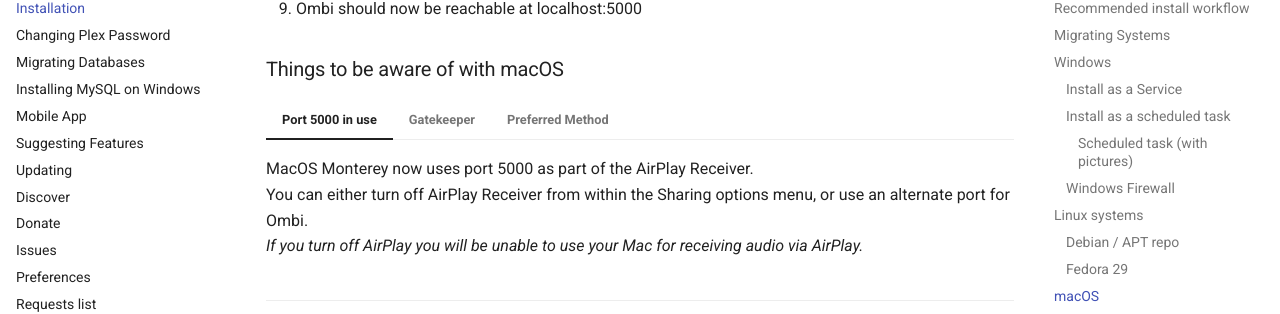
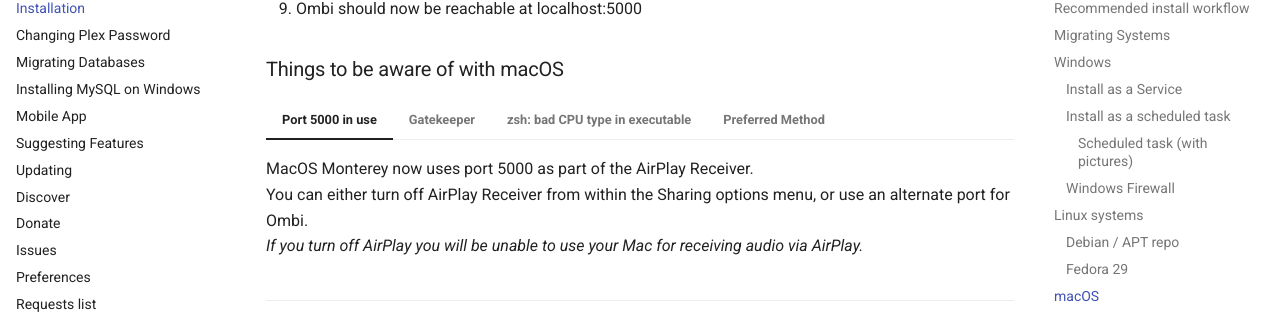
Before and after one commit to Ombi-app/Ombi.Docs, an MkDocs documentation site: the page built from docs/guides/installation.md, in a window 1280 px wide and 900 px high, scrolled down 5557 px. Shown: the part 148-462 px from the top of the window. Built offline with MkDocs 1.6.1 and Material for MkDocs 9.7.7, drawn with Linux system fonts in a browser that asks for light colours; comment, search, counter and statistics services are not loaded; some of the changed lines change nothing that is shown.

Commit message:
Documentation on how to get the downloadable x64 mac binary to run on newer Mac with ARM processor (M1 and later)

```diff
--- a/docs/guides/installation.md
+++ b/docs/guides/installation.md
@@ -261,6 +261,9 @@
     To do this, in Terminal, run
     `echo yourpassword | sudo -S xattr -r -d com.apple.quarantine /your/path/to/Ombi`
     (substituting your password and your path to Ombi). The example would put this path as /Applications/Ombi/Ombi
+=== "zsh: bad CPU type in executable"
+    The executable is x64 and you are using an ARM processor. To enable execution of older x64 executables, run the following in Terminal:
+    `softwareupdate --install-rosetta`
 === "Preferred Method"
     **_Our preferred deployment method for macOS is still as a Docker container, as it does not impact security on the host OS in the same way._**
 
```
